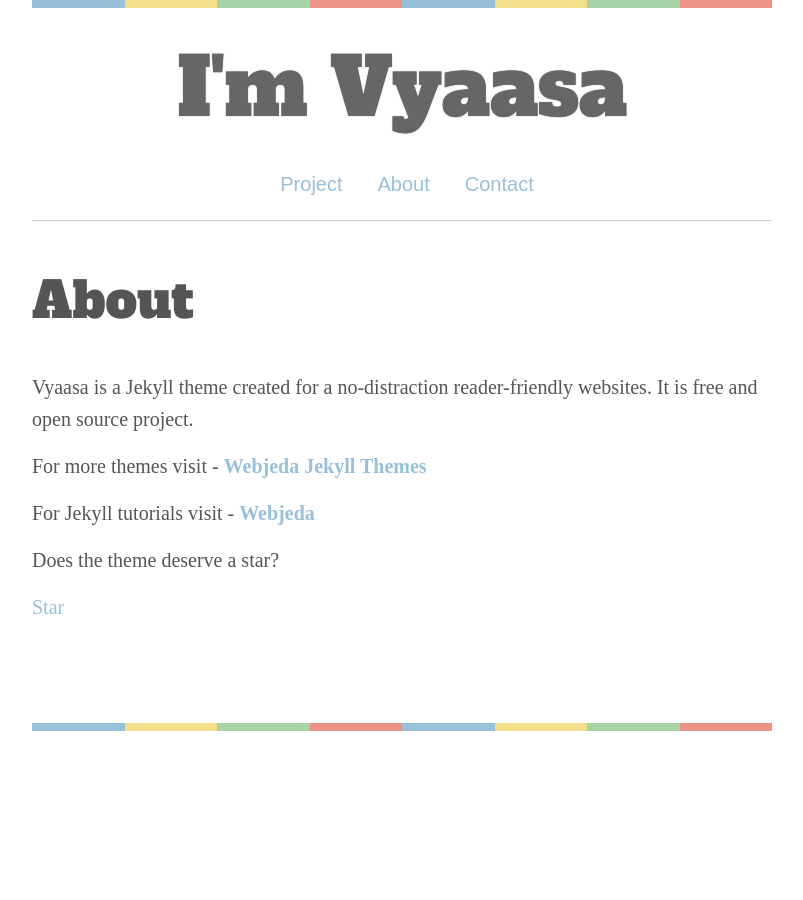
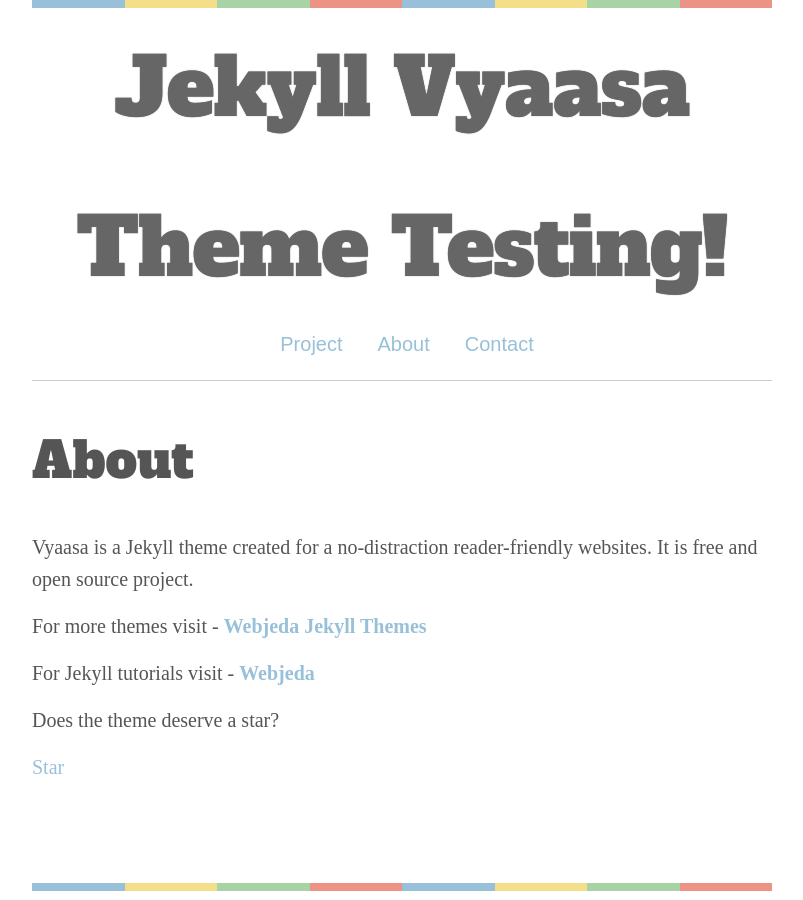
Before and after one commit to itvirgo/test-vyaasa, a Jekyll site: the page built from _pages/about.md, in a window 1280 px wide. Shown: the whole page, without its empty margins (238-1041 px from the left). Built offline with Jekyll 4.4.1, drawn with Linux system fonts in a browser that asks for light colours; some web fonts are replaced.

Commit message:
Change title, comment analytics, etc

```diff
--- a/_config.yml
+++ b/_config.yml
@@ -6,7 +6,7 @@
 # 'jekyll serve'. If you change this file, please restart the server process.
 
 # Site settings
-title: "I'm Vyaasa"
+title: "Jekyll Vyaasa Theme Testing!"
 title-font-size: '4em' # a provision to adjust the size of your title. If it is too long then do resize to a smaller value. By default it will be 4em.
 
 email: your-email@domain.com
@@ -26,10 +26,10 @@ paginate_path: /page:num/
 safe: true
 
 # Tracker
-analytics: UA-83979019-1
+#analytics: UA-83979019-1
 
 # Comments
-disqus-shortname: webjeda-demo
+disqus-shortname: itvirgo
 
 # Contact form
 # Go to https://getsimpleform.com and get a API token by signing up with your email and enter that here
```
